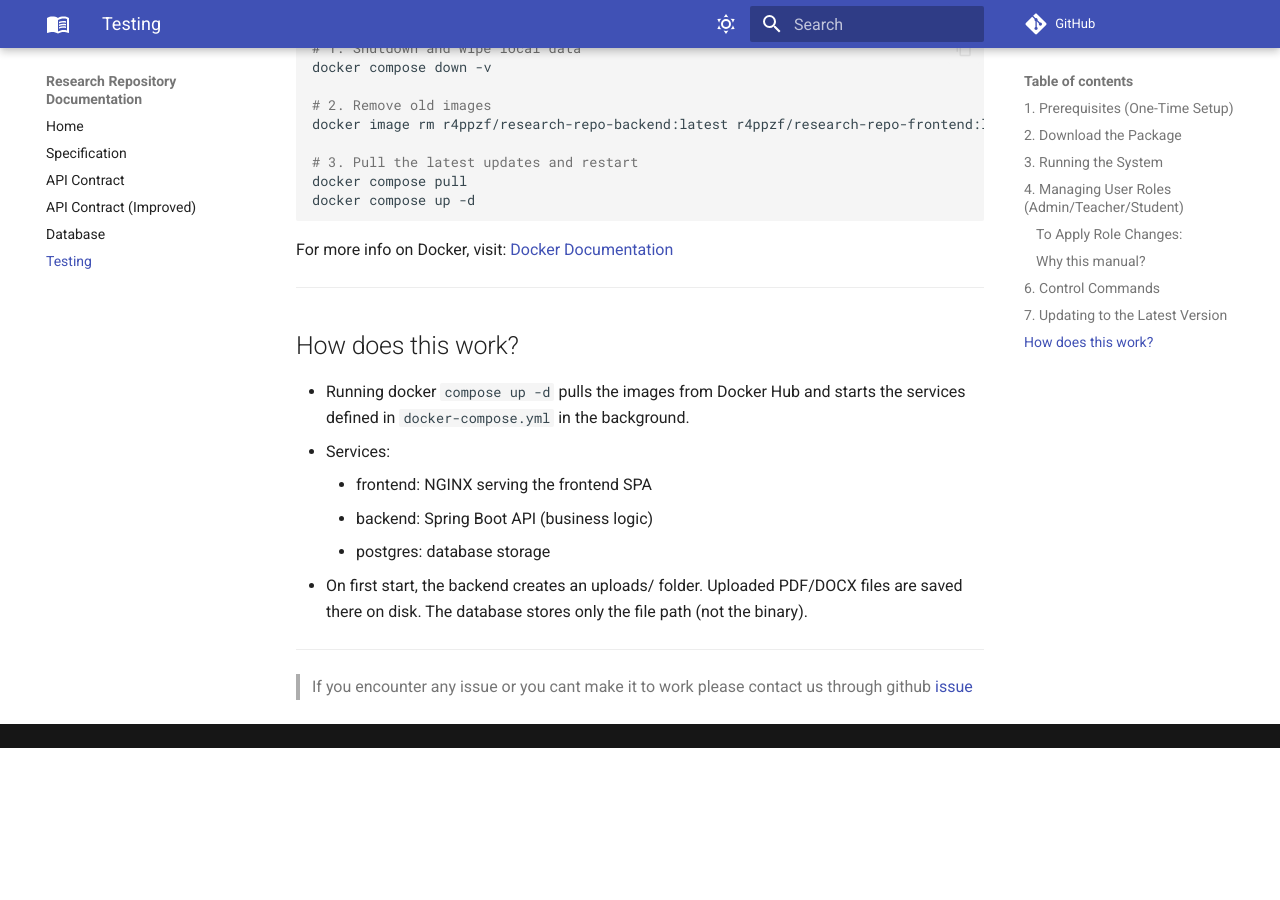
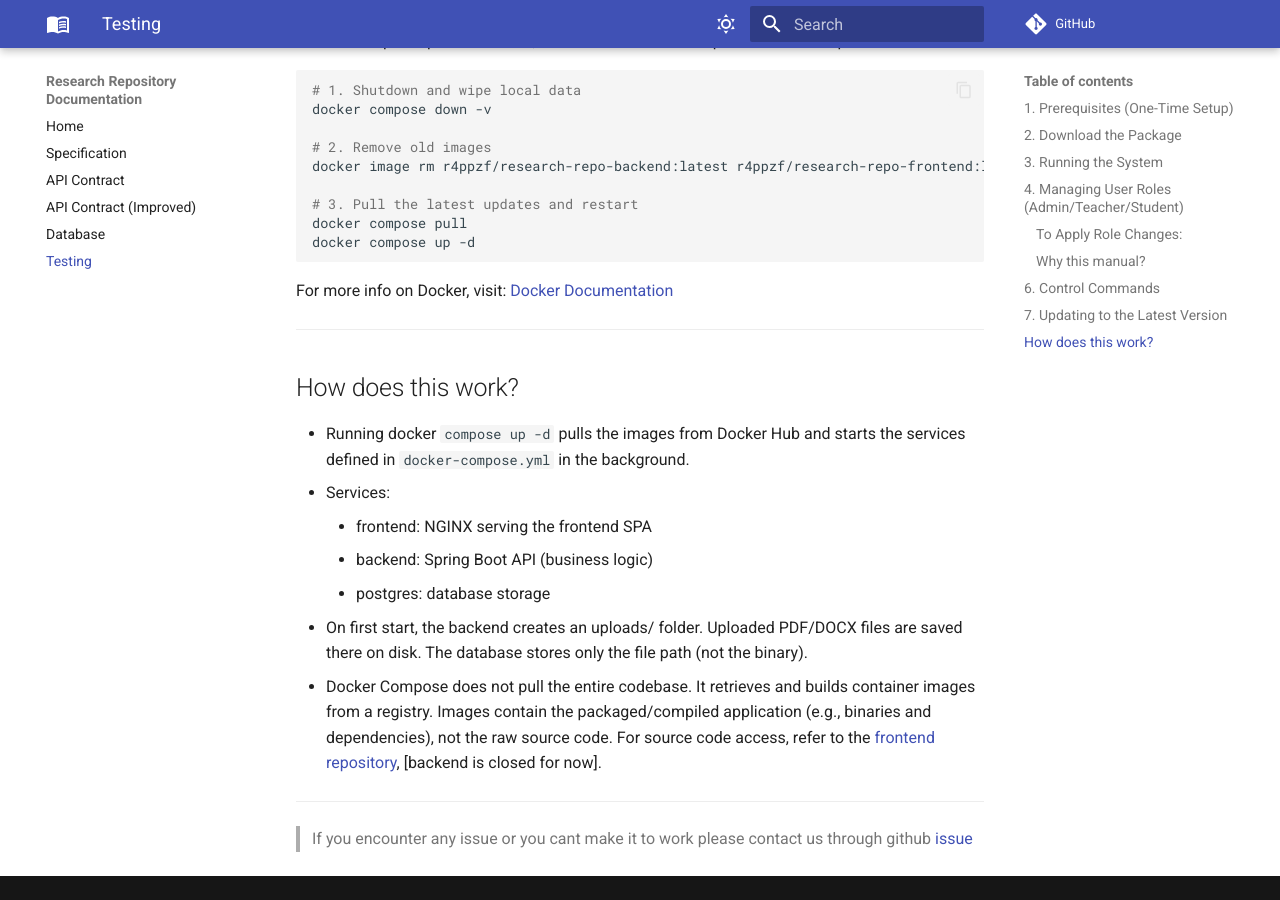
Before and after one commit to r4ppz/research-repo-docs, an MkDocs documentation site: the page built from docs/testing.md, in a window 1280 px wide and 900 px high, scrolled down 2264 px. Built offline with MkDocs 1.6.1 and Material for MkDocs 9.7.7, drawn with Linux system fonts in a browser that asks for light colours; comment, search, counter and statistics services are not loaded; before the commit the page ends 3012 px from its top, so only the background shows below that; some of the changed text lies outside the part shown.

Commit message:
docs: improve docker setup instructions and clarify compose behavior

````diff
--- a/docs/testing.md
+++ b/docs/testing.md
@@ -7,7 +7,7 @@
 ## 1. Prerequisites (One-Time Setup)
 
 - Download Docker and install for Windows: [Docker Desktop](https://www.docker.com/products/docker-desktop/).
-- Open the Docker Desktop app. Ensure Docker is running in the background for this to work.
+- Open and start the Docker Desktop application.
 
 > If you dont know how to download and set up docker watch youtube :p
 
@@ -26,6 +26,8 @@
 - Unzip the zip file and enter the extracted folder
 - Right-click inside the folder and select **"Open in Terminal"** or **"Open command window here."**
 - Run the following command:
+
+<small style="color: gray;">note: docker must be running in the background.</small>
 
 ```bash
 docker compose up -d
@@ -100,6 +102,7 @@
     - backend: Spring Boot API (business logic)
     - postgres: database storage
 - On first start, the backend creates an uploads/ folder. Uploaded PDF/DOCX files are saved there on disk. The database stores only the file path (not the binary).
+- Docker Compose does not pull the entire codebase. It retrieves and builds container images from a registry. Images contain the packaged/compiled application (e.g., binaries and dependencies), not the raw source code. For source code access, refer to the [frontend repository](https://github.com/r4ppz/research-repository), [backend is closed for now].
 
 ---
 
````
